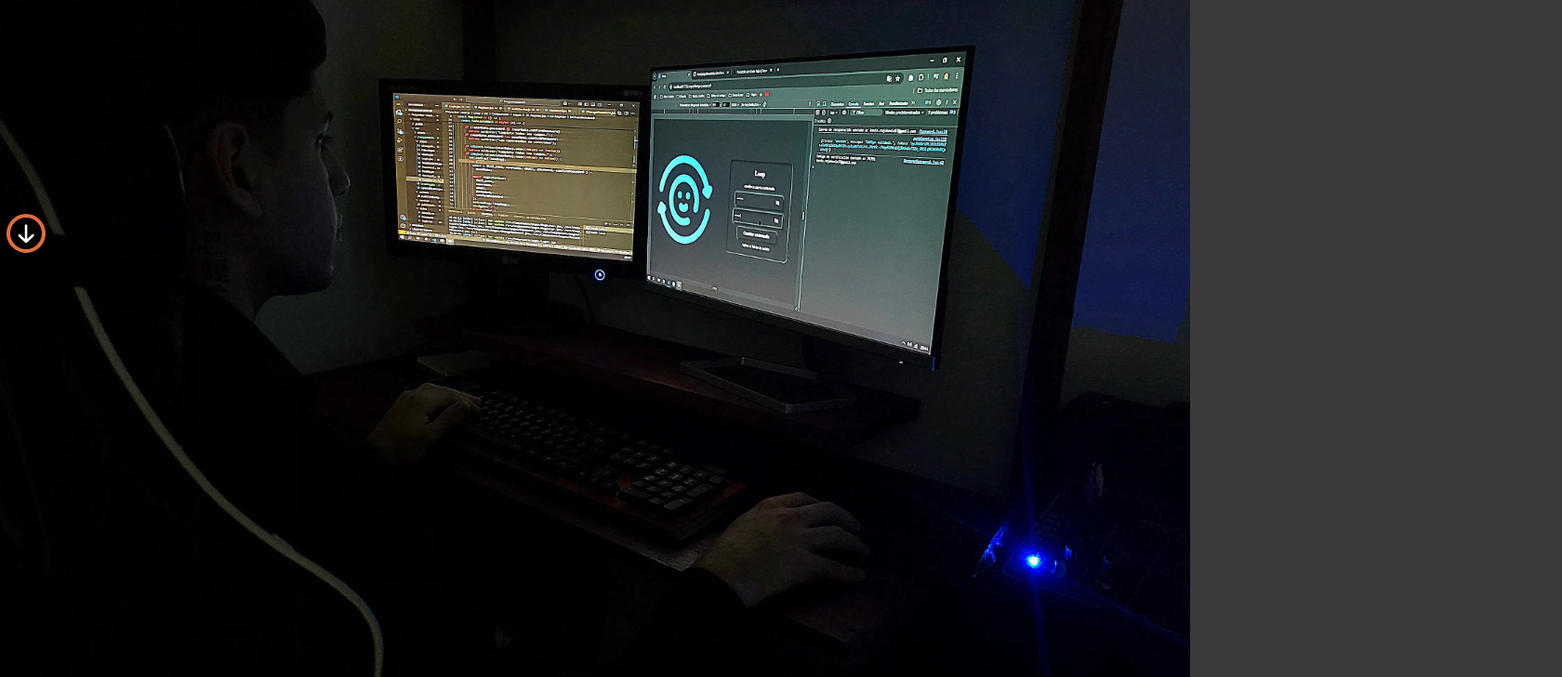
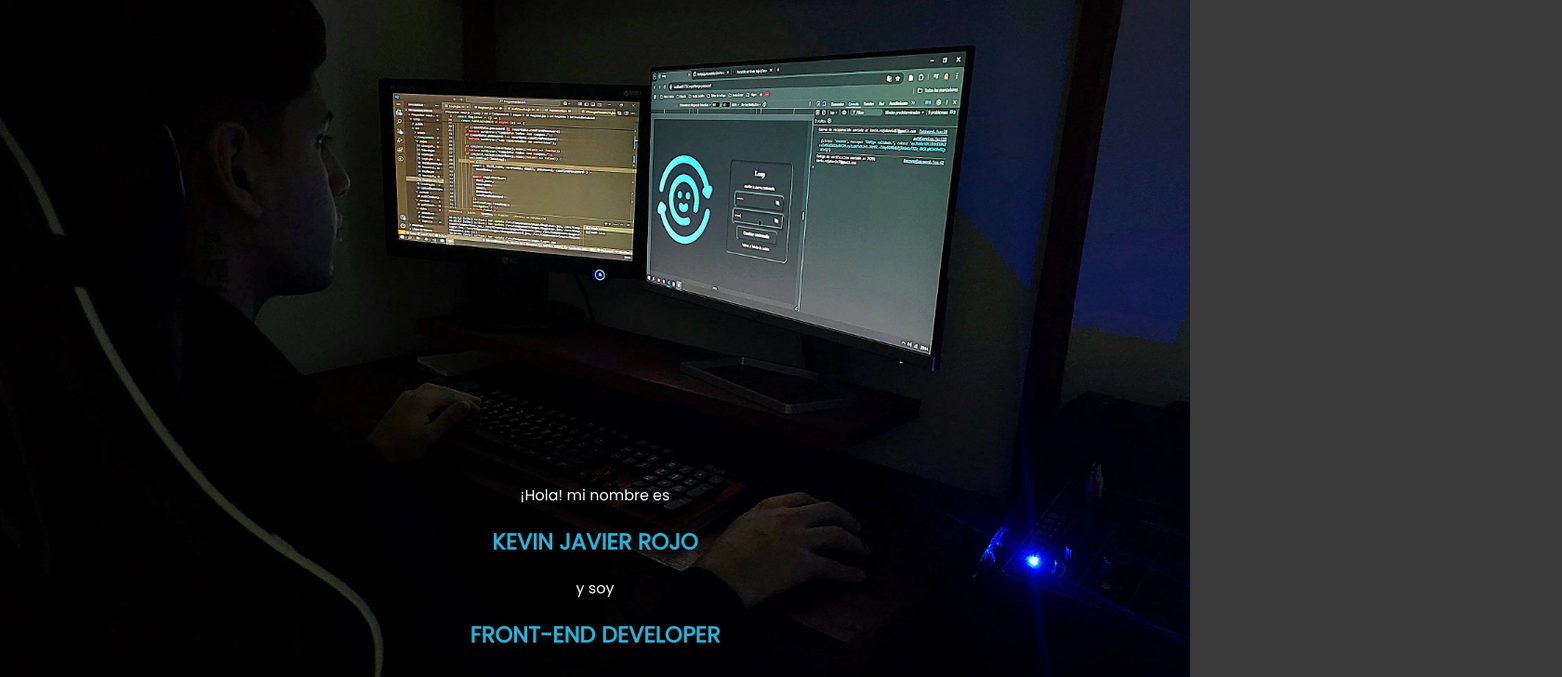
Before and after one commit to kevinjrojo/Portafolio, a React (Vite) app: page / in a window 1280 px wide. Shown: the top 728 px of the page at 93% size, 1680 px wide, since content can reach past the window. Built offline with nearby package versions, Linux system fonts and the light colour scheme.

Commit message:
mejorando la estructura del portafolio: actualizando metadatos, estilos y optimizando componentes

```diff
--- a/index.html
+++ b/index.html
@@ -2,9 +2,11 @@
 <html lang="en">
   <head>
     <meta charset="UTF-8" />
+
     <link rel="icon" type="image/svg+xml" href="./public/avatar.svg" />
     <meta name="viewport" content="width=device-width, initial-scale=1.0" />
     <meta name="viewport" content="width=device-width, initial-scale=1.0" />
+
     <meta
       name="description"
       content="Portafolio de Kevin Rojo, desarrollador front-end especializado en HTML, CSS, JavaScript y React."
@@ -18,10 +20,12 @@
       href="https://fonts.googleapis.com/css2?family=Poppins&display=swap"
       rel="stylesheet"
     />
+
     <title>Portafolio de Kevin Rojo | Desarrollador Front-End</title>
   </head>
   <body>
     <div id="root"></div>
     <script type="module" src="/src/main.jsx"></script>
+
   </body>
 </html>
--- a/src/App.css
+++ b/src/App.css
@@ -2,7 +2,7 @@
 
 :root {
   --background-color-page: #3a3a3a;
-  --color-primary: #1f22c0;
+  --color-primary: #2eafd3;
   --color-text: #dcdcdc;
 }
 
@@ -12,4 +12,5 @@
 body {
   margin: 0;
   background-color: var(--background-color-page);
+   height: 200vh;
 }
--- a/src/App.jsx
+++ b/src/App.jsx
@@ -1,17 +1,14 @@
 import "./App.css";
 import { Information } from "./components/Information";
 import { Intro } from "./components/Intro";
-import { ProjectMovil } from "./components/ProjectMovil.jsx";
-import { Project } from "./components/Project.jsx";
-import { projects } from "./service/data.js";
-import { Studies } from "./components/Studies.jsx";
-import { Contact } from "./components/Contact.jsx";
+
 
 function App() {
   return (
     <>
       <Intro />
-      {/* <Information />
+  <Information />
+      {/*
       <Project Projects={projects} />
       <ProjectMovil Projects={projects} />
       <Studies />
--- a/src/components/Information.jsx
+++ b/src/components/Information.jsx
@@ -5,7 +5,7 @@ import { InformationMovil } from "./InformationMovil.jsx";
 
 export const Information = () => {
   return (
-    <div className="information-conteiner">
+    <div className="information">
       <Element name="targetSection" className="target-section">
         <img
           src={img}
--- a/src/components/Intro.jsx
+++ b/src/components/Intro.jsx
@@ -1,37 +1,25 @@
 import "../styles/intro.css";
-import { Link } from "react-scroll";
+import { gsap } from "gsap";
+
+import { ScrollTrigger } from "gsap/ScrollTrigger";
+// ScrollSmoother requires ScrollTrigger
+import { ScrollSmoother } from "gsap/ScrollSmoother"
 import photo from "../assets/photo.webp";
 
 export const Intro = () => {
+  gsap.registerPlugin(ScrollTrigger, ScrollSmoother);
   return (
-    <div className="intro">
-      <div>
+    <div className="intro" data-aos="fade-down">
+      <header>
         <img src={photo} alt="Kevin Rojo" className="photo" />
-      </div>
+      </header>
       <article className="text-intro">
-        <p >¡Hola! mi nombre es</p>
+        <p>¡Hola! mi nombre es</p>
         <h1>KEVIN JAVIER ROJO</h1>
         <p>y soy</p>
         <h1>FRONT-END DEVELOPER</h1>
-      </article>
-      <div>
-        <Link to="targetSection" smooth={true} duration={500}>
-          <button className="button">
-            <div className="button-box">
-              <span className="button-elem">
-                <svg viewBox="0 0 46 40" className="rotate-down">
-                  <path d="M46 20.038c0-.7-.3-1.5-.8-2.1l-16-17c-1.1-1-3.2-1.4-4.4-.3-1.2 1.1-1.2 3.3 0 4.4l11.3 11.9H3c-1.7 0-3 1.3-3 3s1.3 3 3 3h33.1l-11.3 11.9c-1 1-1.2 3.3 0 4.4 1.2 1.1 3.3.8 4.4-.3l16-17c.5-.5.8-1.1.8-1.9z" />
-                </svg>
-              </span>
-              <span className="button-elem">
-                <svg viewBox="0 0 46 40" className="rotate-down">
-                  <path d="M46 20.038c0-.7-.3-1.5-.8-2.1l-16-17c-1.1-1-3.2-1.4-4.4-.3-1.2 1.1-1.2 3.3 0 4.4l11.3 11.9H3c-1.7 0-3 1.3-3 3s1.3 3 3 3h33.1l-11.3 11.9c-1 1-1.2 3.3 0 4.4 1.2 1.1 3.3.8 4.4-.3l16-17c.5-.5.8-1.1.8-1.9z" />
-                </svg>
-              </span>
-            </div>
-          </button>
-        </Link>
-      </div>
+
+     </article>
     </div>
   );
 };
--- a/src/styles/information.css
+++ b/src/styles/information.css
@@ -4,7 +4,8 @@
   --target-button: #4f6d7a;
 }
 
-.information-conteiner {
+
+.information {
   height: 100vh;
 }
 .target-section {
--- a/src/styles/intro.css
+++ b/src/styles/intro.css
@@ -1,104 +1,31 @@
 .intro {
   display: flex;
   flex-direction: column;
+  justify-content:center;
+ overflow: hidden;
+
 }
 .photo {
+  position: absolute;
   height: 100vh;
-  width: 100%;
+  width:100%;
   object-fit: cover;
+  z-index: 1;
 }
 .text-intro {
-  margin: -50vh;
-}
-.name-profession {
-  text-align: center;
-  color: var(--secondary-color);
-}
-.button {
-  display: block;
-  position: relative;
-  width: 56px;
-  height: 56px;
-  margin: 0;
-  overflow: hidden;
-  outline: none;
-  background-color: transparent;
-  cursor: pointer;
-  border: 0;
+    position:relative;
+    color:White;
+    text-align: center;
+    place-content: end;
+    height: 90vh;
+ z-index: 2;
+
 }
 
-.button:before,
-.button:after {
-  content: "";
-  position: absolute;
-  border-radius: 50%;
-  inset: 7px;
+.text-intro h1 {
+color: var(--color-primary);
 }
 
-.button:before {
-  border: 4px solid var(--secondary-color);
-  transition: opacity 0.4s cubic-bezier(0.77, 0, 0.175, 1) 80ms,
-    transform 0.5s cubic-bezier(0.455, 0.03, 0.515, 0.955) 80ms;
-}
-
-.button:after {
-  border: 4px solid var(--secondary-color);
-  transform: scale(1.3);
-  transition: opacity 0.4s cubic-bezier(0.165, 0.84, 0.44, 1),
-    transform 0.5s cubic-bezier(0.25, 0.46, 0.45, 0.94);
-  opacity: 0;
-}
-
-.button:hover:before,
-.button:focus:before {
-  opacity: 0;
-  transform: scale(0.7);
-  transition: opacity 0.4s cubic-bezier(0.165, 0.84, 0.44, 1),
-    transform 0.5s cubic-bezier(0.25, 0.46, 0.45, 0.94);
-}
-
-.button:hover:after,
-.button:focus:after {
-  opacity: 1;
-  transform: scale(1);
-  transition: opacity 0.4s cubic-bezier(0.77, 0, 0.175, 1) 80ms,
-    transform 0.5s cubic-bezier(0.455, 0.03, 0.515, 0.955) 80ms;
-}
-
-.button-box {
-  display: flex;
-  position: absolute;
-  top: 0;
-  left: 0;
-  transition: transform 0.4s ease;
-}
-
-.button-elem {
-  display: block;
-  width: 20px;
-  height: 20px;
-  margin: 17px 18px 0 18px;
-  transform: rotate(180deg);
-  fill: #ffff;
-}
-@keyframes bounce {
-  0% {
-    transform: translateY(0);
-  }
-  50% {
-    transform: translateY(5px);
-  } /* Baja 10px */
-  100% {
-    transform: translateY(0);
-  } /* Vuelve a la posición original */
-}
-.button:hover .button-box,
-.button:focus .button-box {
-  animation: bounce 0.8s ease-in-out;
-}
-.rotate-down {
-  transform: rotate(270deg);
-}
 @media only screen and (max-width: 600px) {
   .hero-section {
     display: flex;
--- a/vite.config.js
+++ b/vite.config.js
@@ -3,6 +3,11 @@ import react from '@vitejs/plugin-react'
 
 // https://vite.dev/config/
 export default defineConfig({
+      server: {
+    port: 3000,
+    host: true,
+  },
   plugins: [react()],
-  base: 'https://kevinjrojo.github.io/Portafolio'
+  base: 'https://kevinjrojo.github.io/Portafolio',
+
 })
```
